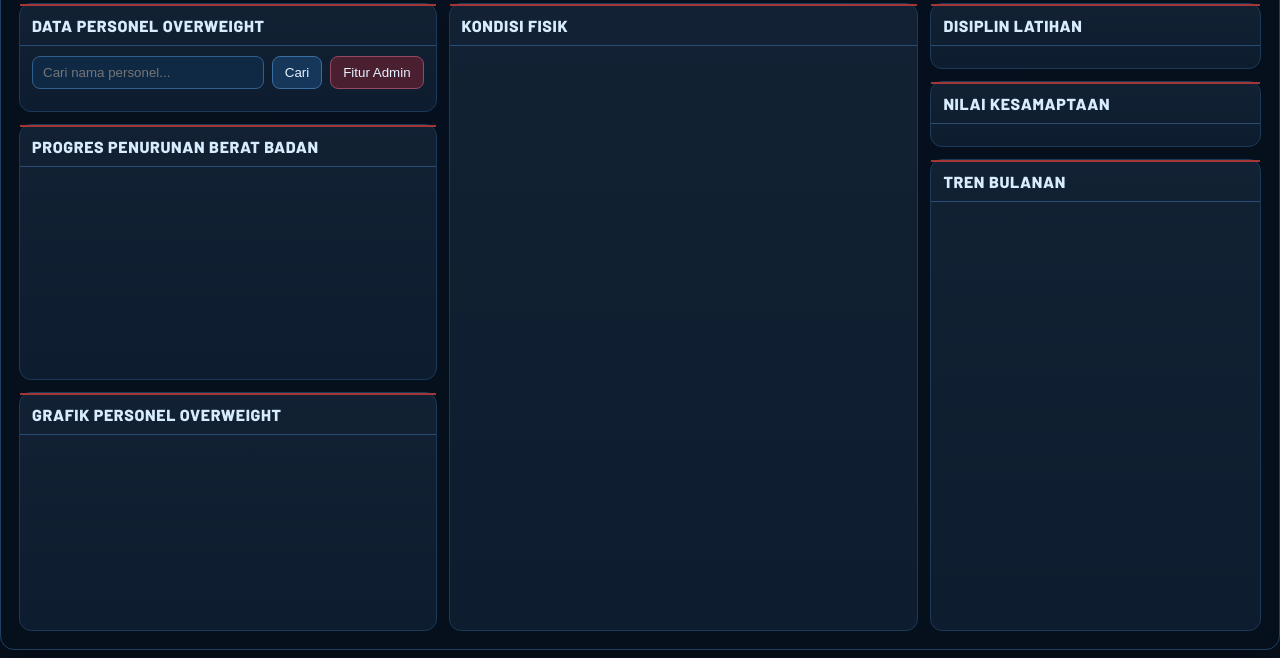
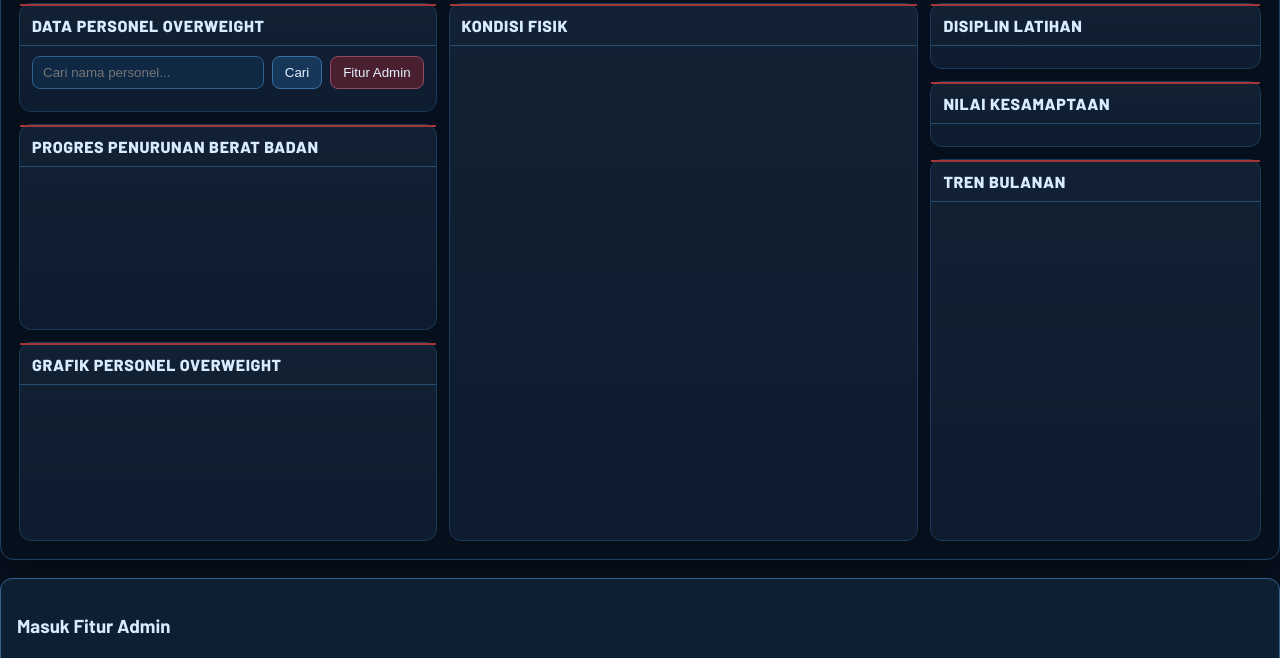
Before and after one commit to siperkasaaa/web, a plain HTML site: page index.html in a window 1280 px wide. Shown: the part 133-791 px from the top of the page. Drawn offline with nearby package versions, Linux system fonts and the light colour scheme; no server answers.

Commit message:
Update index.html

```diff
--- a/index.html
+++ b/index.html
@@ -69,13 +69,13 @@
           <div class="card-title">Progres Penurunan Berat Badan</div>
           <div class="progress-grid">
             <ul id="progressList" class="key-value-list"></ul>
-            <canvas id="pieChart" height="190"></canvas>
+            <canvas id="pieChart" height="140"></canvas>
           </div>
         </section>
 
         <section class="panel card" id="chartSmallPanel">
           <div class="card-title">Grafik Personel Overweight</div>
-          <canvas id="lineChartSmall" height="170"></canvas>
+          <canvas id="lineChartSmall" height="130"></canvas>
         </section>
       </main>
     </div>
@@ -122,4 +122,4 @@
     <script src="./firebase-config.js"></script>
     <script type="module" src="./app.js"></script>
   </body>
-</html>
+</html
```
